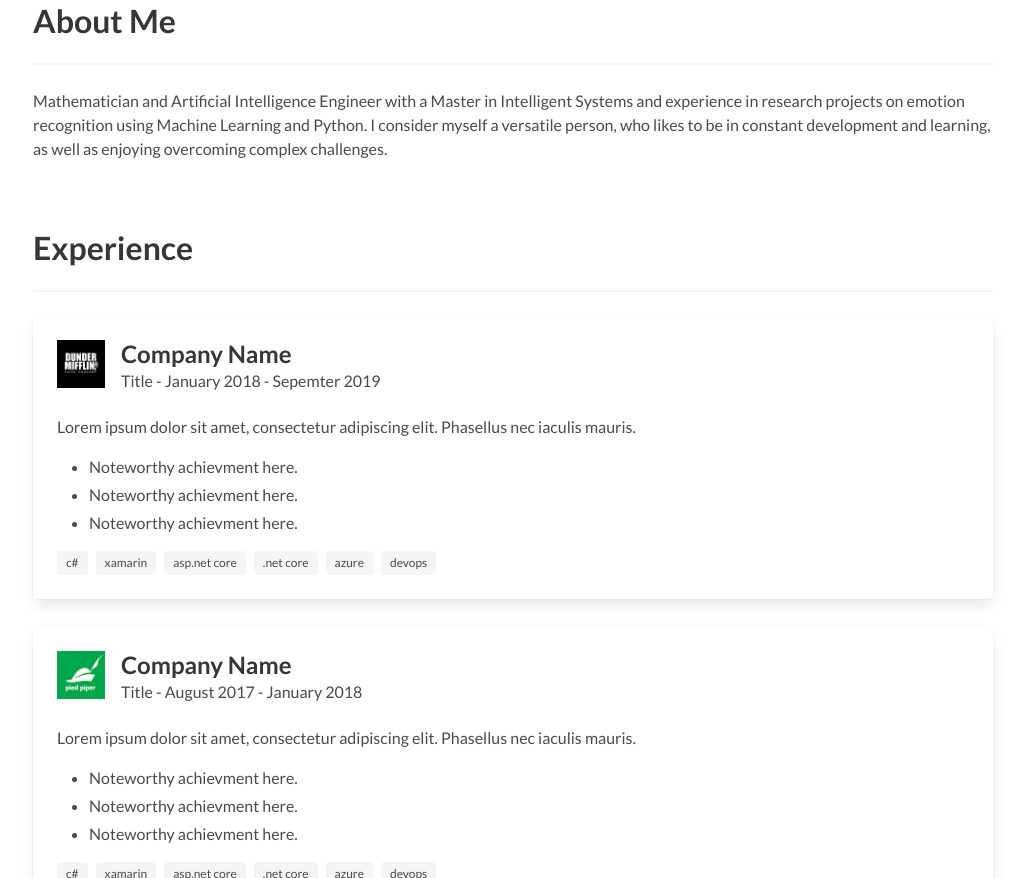
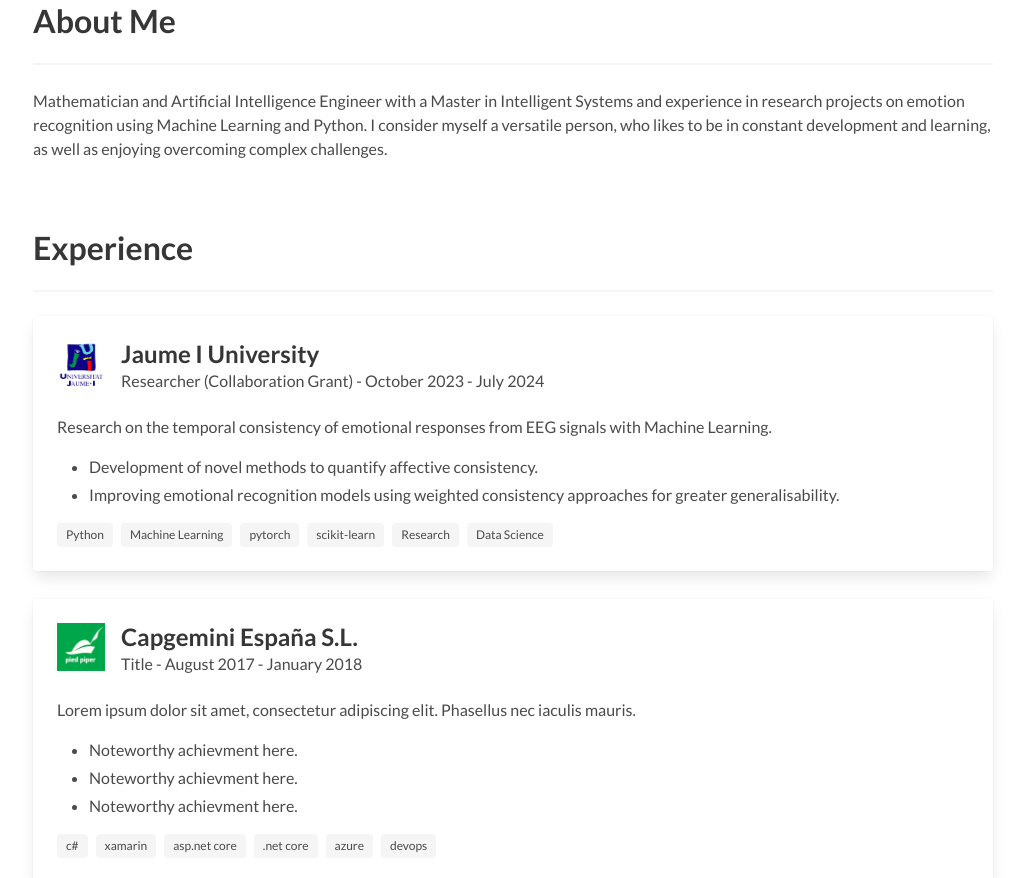
Before and after one commit to pablo-mu/pablo-mu.github.io, a plain HTML site: page index.html in a window 1280 px wide. Shown: the part 474-1352 px from the top of the page, without its empty margins (127-1152 px from the left). Drawn offline with Linux system fonts and the light colour scheme.

Commit message:
Portfolio Update

```diff
--- a/index.html
+++ b/index.html
@@ -86,29 +86,28 @@
           <div class="media">
             <div class="media-left">
               <figure class="image is-48x48">
-                <img src="img/dunder-mifflin-logo.png" alt="Placeholder image">
+                <img src="img/UJI-COLOR.png" alt="Placeholder image">
               </figure>
             </div>
             <div class="media-content">
-              <p class="title is-4">Company Name</p>
-              <p class="subtitle is-6">Title - <time datetime="2018-1">January 2018</time> - <time
-                  datetime="2019-9">Sepemter 2019</time> </p>
+              <p class="title is-4">Jaume I University</p>
+              <p class="subtitle is-6">Researcher (Collaboration Grant) - <time datetime="2023-10">October 2023</time> - <time
+                  datetime="2024-7">July 2024</time> </p>
             </div>
           </div>
           <div class="content">
-            <p>Lorem ipsum dolor sit amet, consectetur adipiscing elit. Phasellus nec iaculis mauris.</p>
+            <p>Research on the temporal consistency of emotional responses from EEG signals with Machine Learning.</p>
             <ul>
-              <li>Noteworthy achievment here.</li>
-              <li>Noteworthy achievment here.</li>
-              <li>Noteworthy achievment here.</li>
+              <li>Development of novel methods to quantify affective consistency.</li>
+              <li>Improving emotional recognition models using weighted consistency approaches for greater generalisability.</li>
             </ul>
             <div class="tags">
-              <span class="tag">c#</span>
-              <span class="tag">xamarin</span>
-              <span class="tag">asp.net core</span>
-              <span class="tag">.net core</span>
-              <span class="tag">azure</span>
-              <span class="tag">devops</span>
+              <span class="tag">Python</span>
+              <span class="tag">Machine Learning</span>
+              <span class="tag">pytorch</span>
+              <span class="tag">scikit-learn</span>
+              <span class="tag">Research</span>
+              <span class="tag">Data Science</span>
             </div>
           </div>
         </div>
@@ -122,7 +121,7 @@
               </figure>
             </div>
             <div class="media-content">
-              <p class="title is-4">Company Name</p>
+              <p class="title is-4">Capgemini España S.L.</p>
               <p class="subtitle is-6">Title - <time datetime="2018-1">August 2017</time> - <time
                   datetime="2017-9">January 2018</time></p>
             </div>
```
Also changed, not shown: img/UJI-COLOR.png (added), 1 other file.
